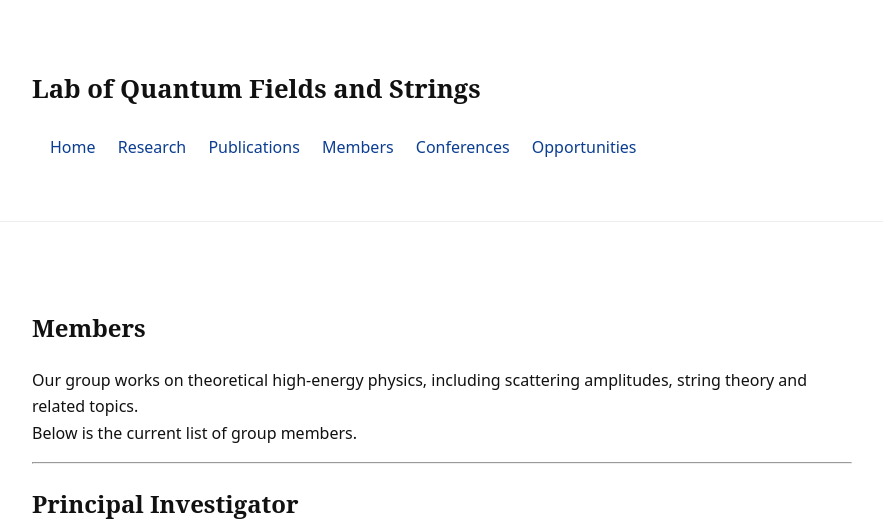
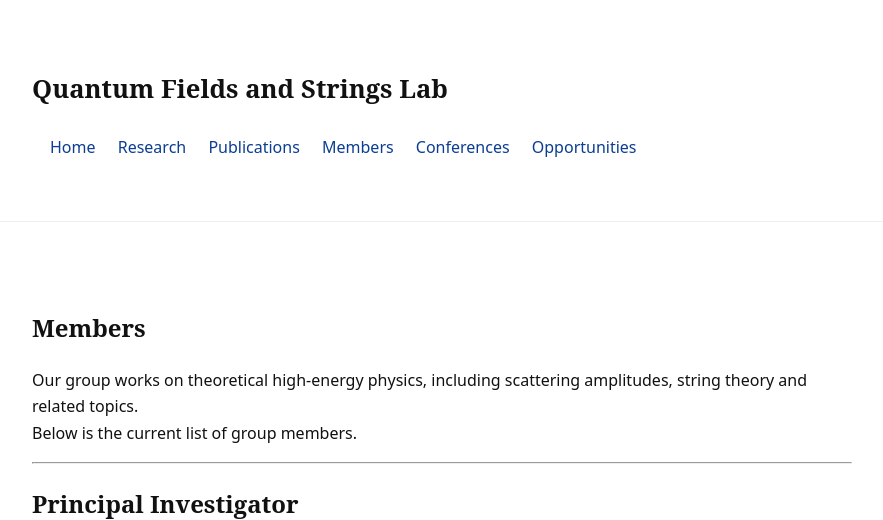
Before and after one commit to QuantumQ1/quantumq1.github.io, a Jekyll site: the page built from members.md, in a window 1280 px wide and 900 px high, cut to the strip 0-520 px from the top of the window. Shown: the whole strip, without its empty margins (198-1081 px from the left). Built offline with Jekyll 4.4.1, drawn with Linux system fonts in a browser that asks for light colours.

```diff
--- a/_config.yml
+++ b/_config.yml
@@ -1,5 +1,5 @@
-title: "Lab of Quantum Fields and Strings"
-description: "量子场论与弦论理论室 — Quantum Field Theory and String Theory"
+title: "Quantum Fields and Strings Lab"
+description: "量子场论与弦论理论组 — Quantum Field Theory and String Theory"
 baseurl: ""
 url: "https://quantumq1.github.io" # change to your GitHub Pages URL
 markdown: kramdown
```
